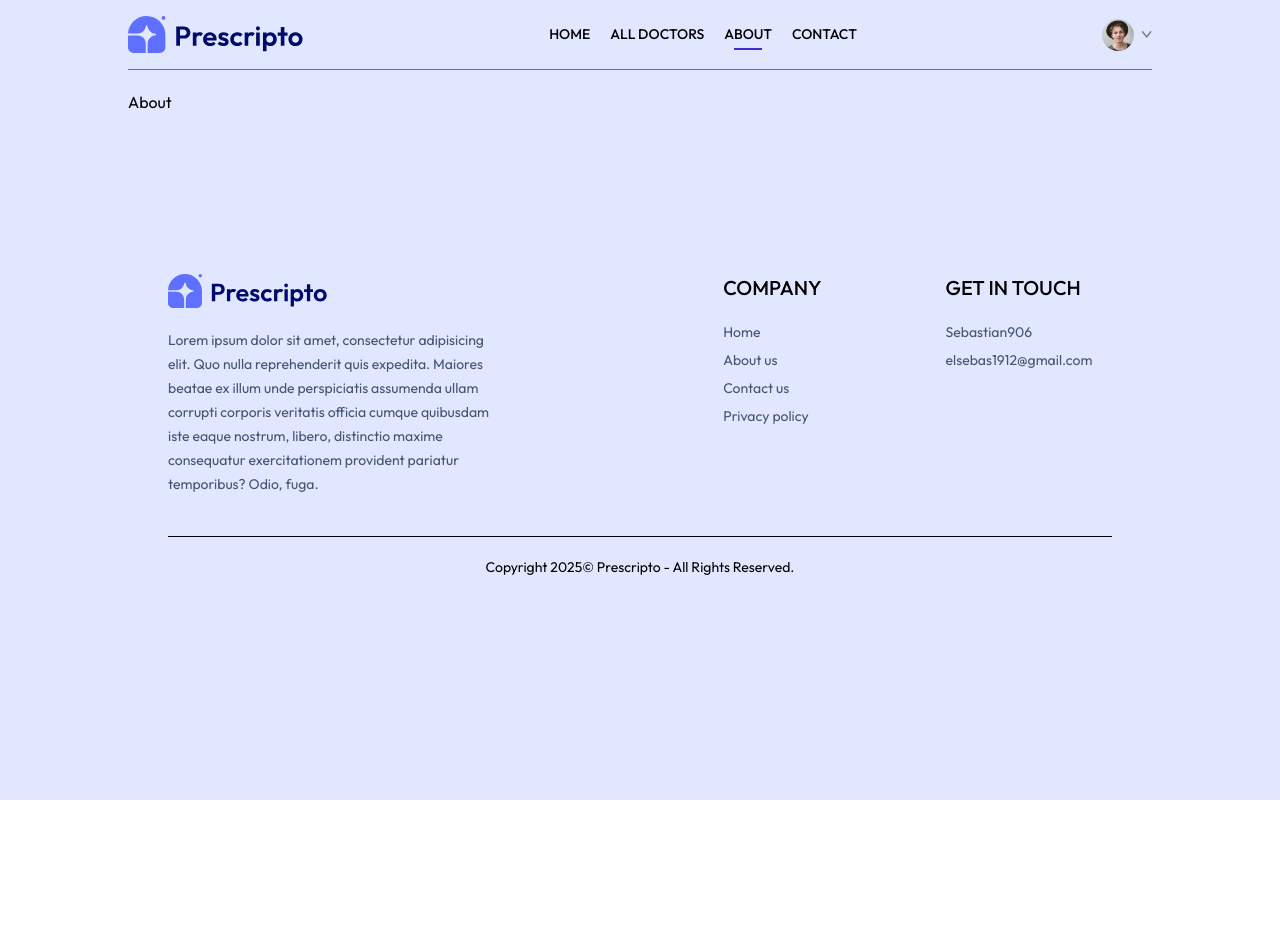
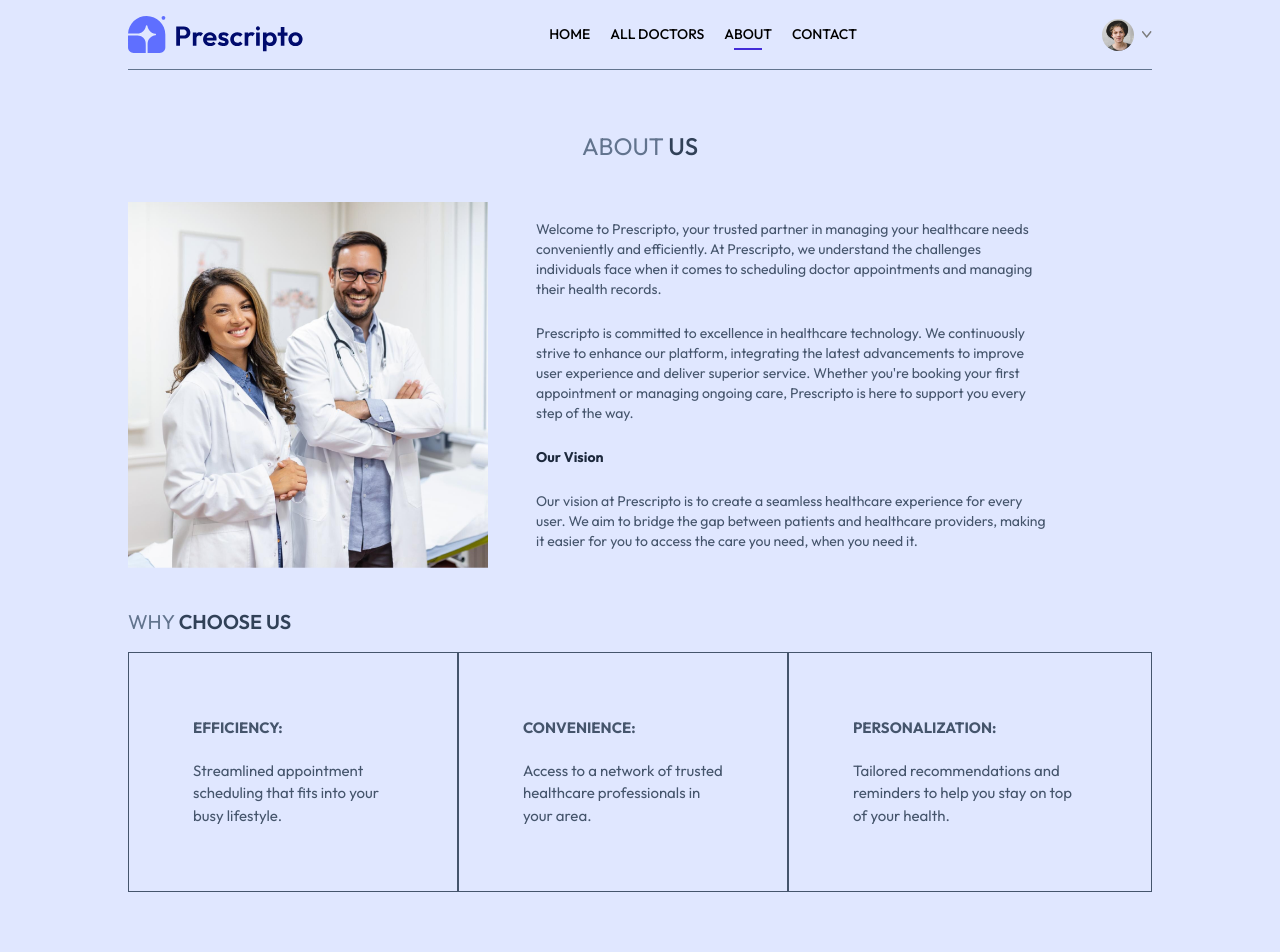
Before and after one commit to Sebastian906/Prescripto-Fullstack, a React (Vite) app in the folder frontend/: page /about in a window 1280 px wide. Shown: the top 952 px of the page. Before the commit the page ends 800 px from the top, so only its background shows below. Built offline with nearby package versions, Linux system fonts and the light colour scheme.

Commit message:
Creación del componente de about

```diff
--- a/frontend/src/pages/About.jsx
+++ b/frontend/src/pages/About.jsx
@@ -1,8 +1,38 @@
-import React from 'react'
+import { assets } from "../assets/assets"
 
 const About = () => {
     return (
-        <div>About</div>
+        <div>
+            <div className="text-center text-2xl pt-10 text-slate-500">
+                <p>ABOUT <span className="text-slate-700 font-medium">US</span></p>
+            </div>
+            <div className="my-10 flex flex-col md:flex-row gap-12">
+                <img className="w-full md:max-w-90" src={assets.about_image} alt="" />
+                <div className="flex flex-col justify-center gap-6 md:w-2/4 text-sm text-slate-600">
+                    <p>Welcome to Prescripto, your trusted partner in managing your healthcare needs conveniently and efficiently. At Prescripto, we understand the challenges individuals face when it comes to scheduling doctor appointments and managing their health records.</p>
+                    <p>Prescripto is committed to excellence in healthcare technology. We continuously strive to enhance our platform, integrating the latest advancements to improve user experience and deliver superior service. Whether you're booking your first appointment or managing ongoing care, Prescripto is here to support you every step of the way.</p>
+                    <b className="text-slate-800">Our Vision</b>
+                    <p>Our vision at Prescripto is to create a seamless healthcare experience for every user. We aim to bridge the gap between patients and healthcare providers, making it easier for you to access the care you need, when you need it.</p>
+                </div>
+            </div>
+            <div className="text-xl my-4 text-slate-500">
+                <p>WHY <span className="text-slate-700 font-semibold">CHOOSE US</span></p>
+            </div>
+            <div className="flex flex-col md:flex-row mb-20">
+                <div className="border px-10 md:px-16 py-8 sm:py-16 flex flex-col gap-5 text-[15px] hover:bg-indigo-500 hover:text-white transition-all duration-300 text-slate-600 cursor-pointer">
+                    <b>EFFICIENCY:</b>
+                    <p>Streamlined appointment scheduling that fits into your busy lifestyle.</p>
+                </div>
+                <div className="border px-10 md:px-16 py-8 sm:py-16 flex flex-col gap-5 text-[15px] hover:bg-indigo-500 hover:text-white transition-all duration-300 text-slate-600 cursor-pointer">
+                    <b>CONVENIENCE:</b>
+                    <p>Access to a network of trusted healthcare professionals in your area.</p>
+                </div>
+                <div className="border px-10 md:px-16 py-8 sm:py-16 flex flex-col gap-5 text-[15px] hover:bg-indigo-500 hover:text-white transition-all duration-300 text-slate-600 cursor-pointer">
+                    <b>PERSONALIZATION:</b>
+                    <p>Tailored recommendations and reminders to help you stay on top of your health.</p>
+                </div>
+            </div>
+        </div>
     )
 }
 
```
